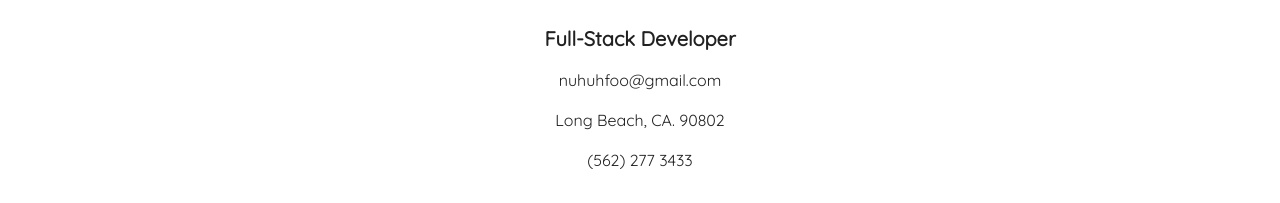
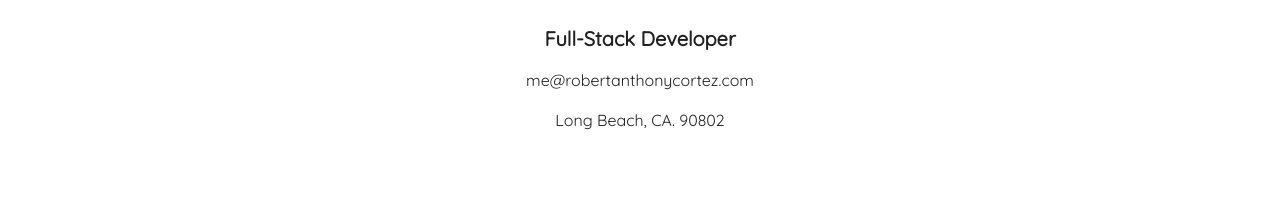
Before and after one commit to rcortez1775/MyOnlinePortfolio, a plain HTML site: page index.html in a window 1280 px wide. Shown: the part 1438-1641 px from the top of the page. After the commit the page ends 1601 px from the top, so only its background shows below. Drawn offline with nearby package versions, Linux system fonts and the light colour scheme.

Commit message:
deleted personal info off site

```diff
--- a/index.html
+++ b/index.html
@@ -110,9 +110,8 @@
                         <img src="./images/Facebook.png" class="icon"> </a>
                 </div>
                 <h3>Full-Stack Developer</h3>
-                <p>nuhuhfoo@gmail.com</p>
+                <p>me@robertanthonycortez.com</p>
                 <p>Long Beach, CA. 90802</p>
-                <p>(562) 277 3433</p>
         </div>
     </div>
 
```
Also changed, not shown: aboutMe.html (+1 -2 lines), myWork.html (+1 -2 lines), vlog.html (+1 -2 lines).
